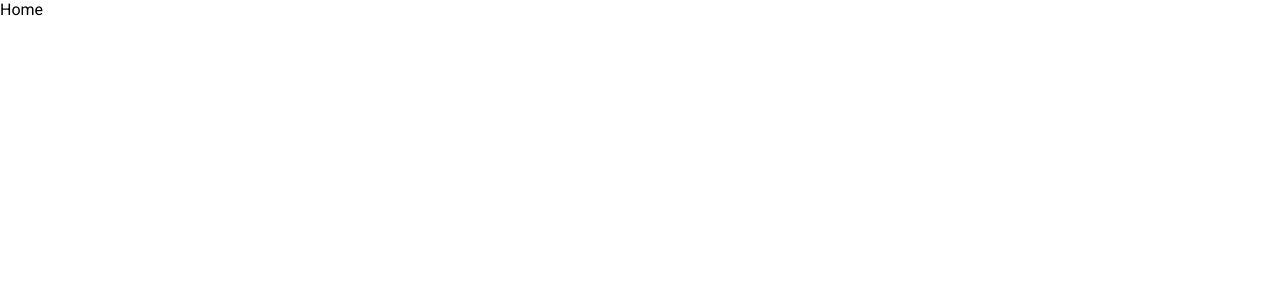
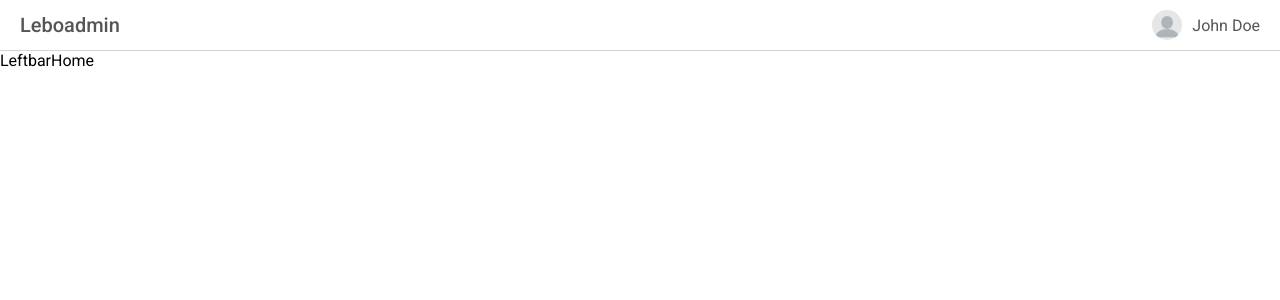
Before and after one commit to tafitahery/sav-v3, a React (Vite) app in the folder admin/: page / in a window 1280 px wide. Shown: the top 300 px of the page. Built offline with nearby package versions, Linux system fonts and the light colour scheme.

Commit message:
Admin Navbar

```diff
--- a/admin/src/App.jsx
+++ b/admin/src/App.jsx
@@ -1,13 +1,57 @@
-import { RouterProvider, createBrowserRouter } from 'react-router-dom';
+import {
+  Navigate,
+  Outlet,
+  RouterProvider,
+  createBrowserRouter,
+} from 'react-router-dom';
 import Home from './pages/Home';
 import Login from './pages/Login';
 import Register from './pages/Register';
+import Navbar from './components/Navbar';
+import Leftbar from './components/Leftbar';
+import styled from 'styled-components';
+
+const Wrapper = styled.div`
+  display: flex;
+`;
 
 function App() {
+  const currentUser = true;
+
+  const Layout = () => {
+    return (
+      <div>
+        <Navbar />
+        <Wrapper>
+          <Leftbar />
+          <Outlet />
+        </Wrapper>
+      </div>
+    );
+  };
+
+  // eslint-disable-next-line react/prop-types
+  const ProtectedRoute = ({ children }) => {
+    if (!currentUser) {
+      return <Navigate to="/login" />;
+    }
+    return children;
+  };
+
   const router = createBrowserRouter([
     {
       path: '/',
-      element: <Home />,
+      element: (
+        <ProtectedRoute>
+          <Layout />
+        </ProtectedRoute>
+      ),
+      children: [
+        {
+          path: '/',
+          element: <Home />,
+        },
+      ],
     },
     {
       path: '/login',
--- a/admin/src/components/Navbar.jsx
+++ b/admin/src/components/Navbar.jsx
@@ -1,3 +1,55 @@
+import { Link } from 'react-router-dom';
+import styled from 'styled-components';
+import Profile from '../assets/profile.png';
+
+const Container = styled.div`
+  display: flex;
+  align-items: center;
+  height: 50px;
+  border-bottom: 1px solid lightgray;
+`;
+
+const Wrapper = styled.div`
+  width: 100%;
+  display: flex;
+  align-items: center;
+  justify-content: space-between;
+  padding: 0 20px;
+  color: #555;
+`;
+
+const Logo = styled(Link)`
+  font-size: 20px;
+  font-weight: 500;
+  color: inherit;
+  text-decoration: none;
+`;
+
+const User = styled.div`
+  display: flex;
+  align-items: center;
+  gap: 10px;
+`;
+
+const Avatar = styled.img`
+  width: 30px;
+  height: 30px;
+  border-radius: 50%;
+  object-fit: cover;
+`;
+
+const Name = styled.span``;
+
 export default function Navbar() {
-  return <div>Navbar</div>;
+  return (
+    <Container>
+      <Wrapper>
+        <Logo to="/">Leboadmin</Logo>
+        <User>
+          <Avatar src={Profile} alt="" />
+          <Name>John Doe</Name>
+        </User>
+      </Wrapper>
+    </Container>
+  );
 }
```
Also changed, not shown: admin/src/assets/profile.png (added).
